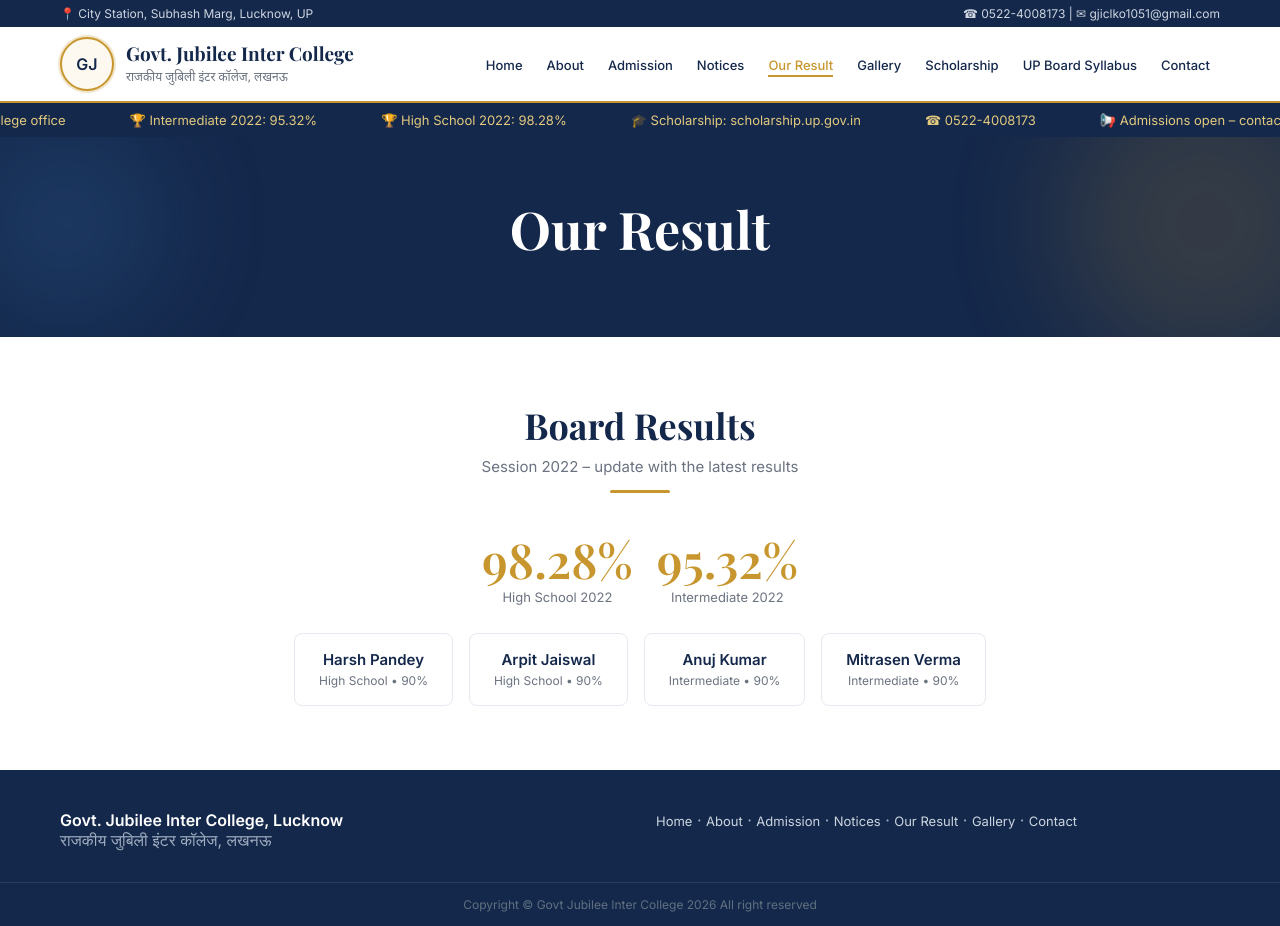
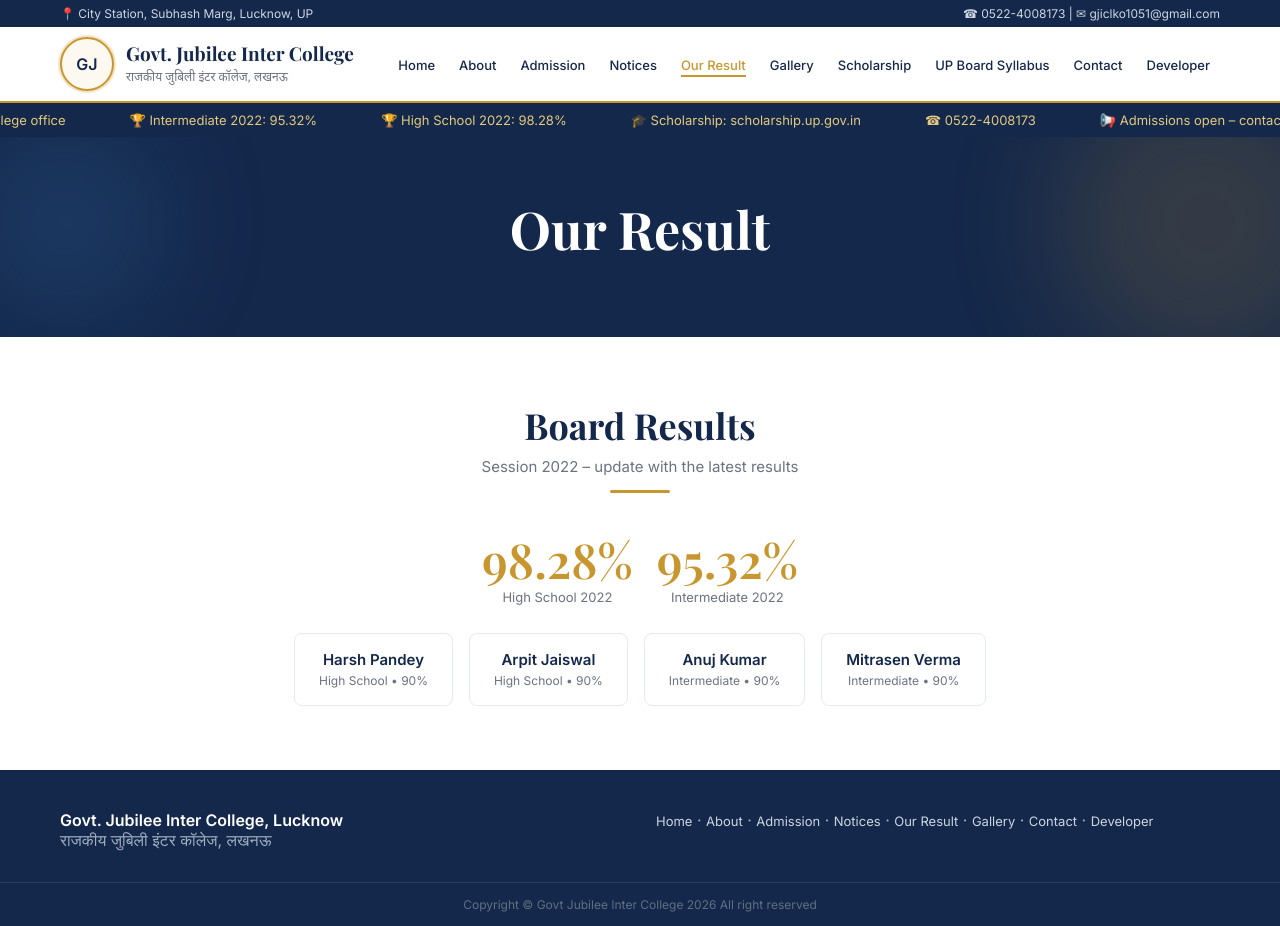
Before and after one commit to xsoftwareabdullah1-create/GovtJubileeintercollegelucknow-, a plain HTML site: page results.html in a window 1280 px wide. Drawn offline with nearby package versions, Linux system fonts and the light colour scheme.

Commit message:
Add Developer section navigation link

```diff
--- a/results.html
+++ b/results.html
@@ -4,9 +4,9 @@
 <link rel="stylesheet" href="style.css"></head><body>
 <div class="strip"><div class="wrap"><span>📍 City Station, Subhash Marg, Lucknow, UP</span><span>☎ 0522-4008173 | ✉ gjiclko1051@gmail.com</span></div></div>
 <header><div class="head"><a href="index.html" class="brand"><div class="logo"><img src="images/logo.png" alt="logo" onerror="this.parentNode.textContent='GJ'"></div><div><h1>Govt. Jubilee Inter College</h1><small>राजकीय जुबिली इंटर कॉलेज, लखनऊ</small></div></a>
-<button class="burger" id="bg" aria-label="Menu">☰</button><nav id="nav"><ul><li><a href="index.html">Home</a></li><li><a href="about.html">About</a></li><li><a href="admission.html">Admission</a></li><li><a href="notices.html">Notices</a></li><li><a href="results.html" class=on>Our Result</a></li><li><a href="gallery.html">Gallery</a></li><li><a href="https://scholarship.up.gov.in/" target="_blank" rel="noopener">Scholarship</a></li><li><a href="https://prereg.upmsp.edu.in/Syllabus.html" target="_blank" rel="noopener">UP Board Syllabus</a></li><li><a href="contact.html">Contact</a></li></ul></nav></div></header>
+<button class="burger" id="bg" aria-label="Menu">☰</button><nav id="nav"><ul><li><a href="index.html">Home</a></li><li><a href="about.html">About</a></li><li><a href="admission.html">Admission</a></li><li><a href="notices.html">Notices</a></li><li><a href="results.html" class=on>Our Result</a></li><li><a href="gallery.html">Gallery</a></li><li><a href="https://scholarship.up.gov.in/" target="_blank" rel="noopener">Scholarship</a></li><li><a href="https://prereg.upmsp.edu.in/Syllabus.html" target="_blank" rel="noopener">UP Board Syllabus</a></li><li><a href="contact.html">Contact</a></li><li><a href="developer.html">Developer</a></li></ul></nav></div></header>
 <div class="ticker"><div><span>📢 Admissions open – contact college office</span> <span>🏆 Intermediate 2022: 95.32%</span> <span>🏆 High School 2022: 98.28%</span> <span>🎓 Scholarship: scholarship.up.gov.in</span> <span>☎ 0522-4008173</span> <span>📢 Admissions open – contact college office</span> <span>🏆 Intermediate 2022: 95.32%</span> <span>🏆 High School 2022: 98.28%</span> <span>🎓 Scholarship: scholarship.up.gov.in</span> <span>☎ 0522-4008173</span></div></div>
 <div class="hero sm"><div class="orb o1"></div><div class="orb o2"></div><div class="wrap"><h2>Our Result</h2></div></div><section><div class="wrap"><div class="st rv"><h2>Board Results</h2><p>Session 2022 – update with the latest results</p><div class="bar"></div></div><div class="stats"><div class="stat rv"><div class="n" data-n="98.28" data-d="2" data-s="%">0</div><div>High School 2022</div></div><div class="stat rv"><div class="n" data-n="95.32" data-d="2" data-s="%">0</div><div>Intermediate 2022</div></div></div><div class="toppers"><div class="top rv"><b>Harsh Pandey</b><span>High School • 90%</span></div><div class="top rv"><b>Arpit Jaiswal</b><span>High School • 90%</span></div><div class="top rv"><b>Anuj Kumar</b><span>Intermediate • 90%</span></div><div class="top rv"><b>Mitrasen Verma</b><span>Intermediate • 90%</span></div></div></div></section>
-<footer><div class="wrap"><div><b style="color:#fff">Govt. Jubilee Inter College, Lucknow</b><br>राजकीय जुबिली इंटर कॉलेज, लखनऊ</div><div><a href="index.html">Home</a> · <a href="about.html">About</a> · <a href="admission.html">Admission</a> · <a href="notices.html">Notices</a> · <a href="results.html">Our Result</a> · <a href="gallery.html">Gallery</a> · <a href="contact.html">Contact</a></div></div>
+<footer><div class="wrap"><div><b style="color:#fff">Govt. Jubilee Inter College, Lucknow</b><br>राजकीय जुबिली इंटर कॉलेज, लखनऊ</div><div><a href="index.html">Home</a> · <a href="about.html">About</a> · <a href="admission.html">Admission</a> · <a href="notices.html">Notices</a> · <a href="results.html">Our Result</a> · <a href="gallery.html">Gallery</a> · <a href="contact.html">Contact</a> · <a href="developer.html">Developer</a></div></div>
 <div class="copy">Copyright © Govt Jubilee Inter College 2026 All right reserved</div></footer>
 <div class="lb" id="lb"><img alt=""></div><script src="main.js"></script></body></html>
```
